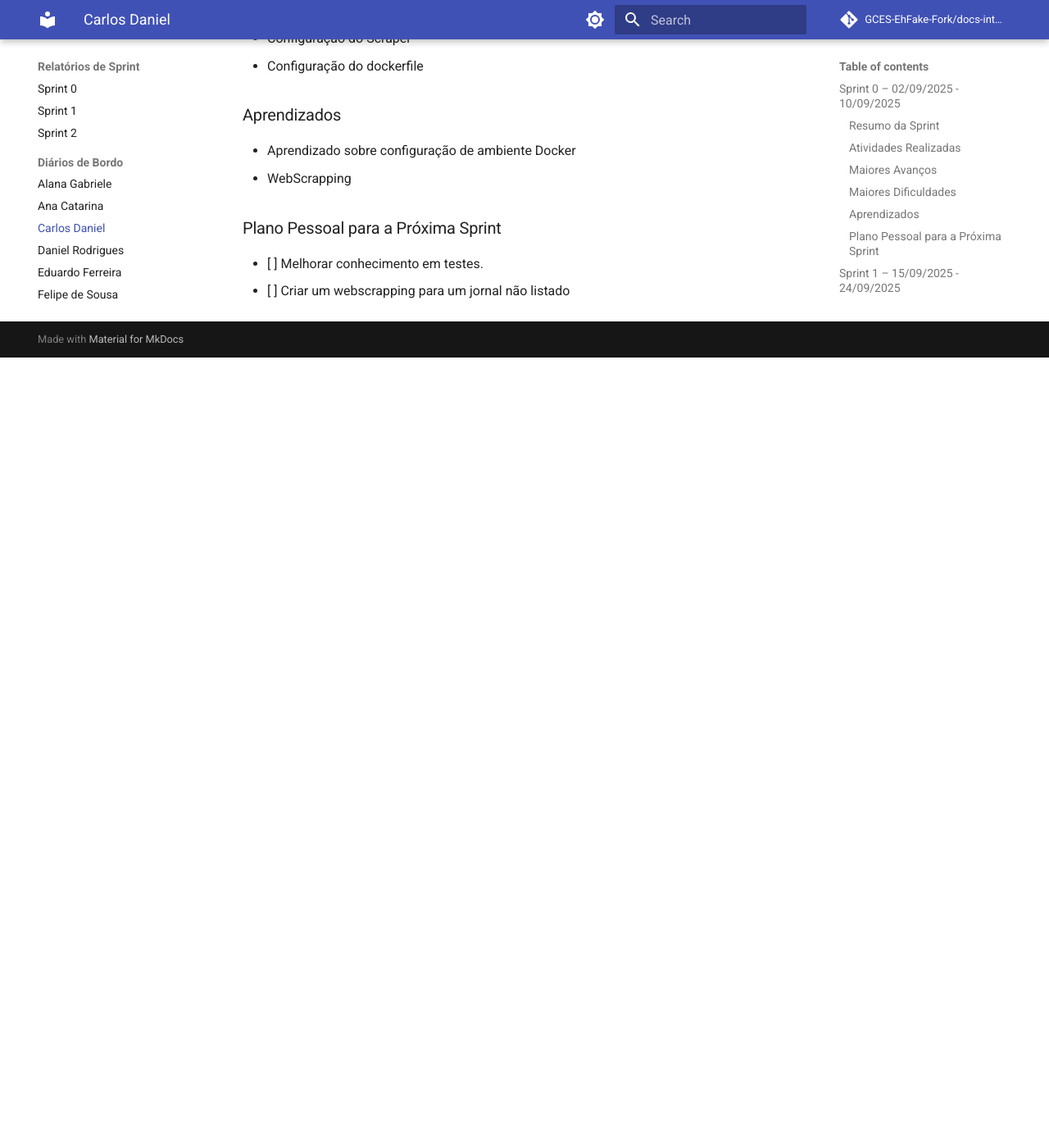
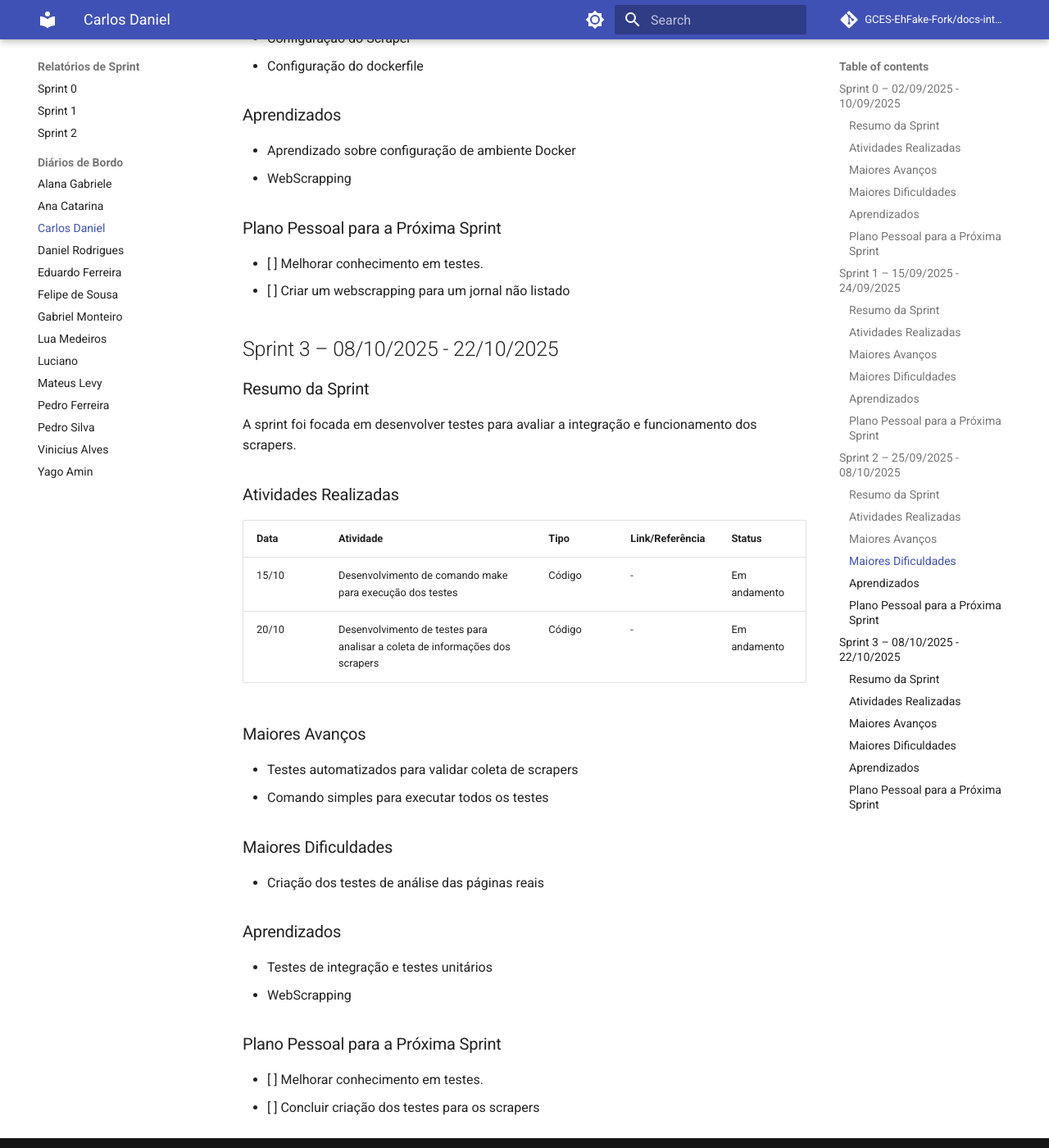
Before and after one commit to GCES-EhFake-Fork/docs-interno, an MkDocs documentation site: the page built from docs/diarios/diarioCarlos.md, in a window 1280 px wide and 1400 px high, scrolled down 3288 px. Shown: the whole window at 82% size. Built offline with MkDocs 1.6.1 and Material for MkDocs 9.7.7, drawn with Linux system fonts in a browser that asks for light colours; comment, search, counter and statistics services are not loaded; before the commit the page ends 3724 px from its top, so only the background shows below that; some of the changed text lies outside the part shown.

Commit message:
docs: Sprint 3 Carlos

```diff
--- a/docs/diarios/diarioCarlos.md
+++ b/docs/diarios/diarioCarlos.md
@@ -77,7 +77,7 @@ A sprint foi focada em analisar a organização de GCES da comunidade EH FAKE e
 
 ---
 
-## Sprint 2 – 25/09/2025 - 08/09/2025
+## Sprint 2 – 25/09/2025 - 08/10/2025
 
 ### Resumo da Sprint
 
@@ -110,3 +110,35 @@ A sprint foi focada em desenvolver a melhoria de de um crawl/scraper, além de a
 
 * [ ] Melhorar conhecimento em testes.
 * [ ] Criar um webscrapping para um jornal não listado
+
+## Sprint 3 – 08/10/2025 - 22/10/2025
+
+### Resumo da Sprint
+
+A sprint foi focada em desenvolver testes para avaliar a integração e funcionamento dos scrapers.
+
+### Atividades Realizadas
+
+| Data  | Atividade                   | Tipo    | Link/Referência | Status    |
+| ----- | --------------------------- | ------- | --------------- | --------- |
+| 15/10 | Desenvolvimento de comando make para execução dos testes   | Código  | -    | Em andamento |
+| 20/10 | Desenvolvimento de testes para analisar a coleta de informações dos scrapers    | Código | - | Em andamento |
+
+### Maiores Avanços
+
+* Testes automatizados para validar coleta de scrapers
+* Comando simples para executar todos os testes
+
+### Maiores Dificuldades
+
+* Criação dos testes de análise das páginas reais
+
+### Aprendizados
+
+* Testes de integração e testes unitários
+* WebScrapping
+
+### Plano Pessoal para a Próxima Sprint
+
+* [ ] Melhorar conhecimento em testes.
+* [ ] Concluir criação dos testes para os scrapers
```
